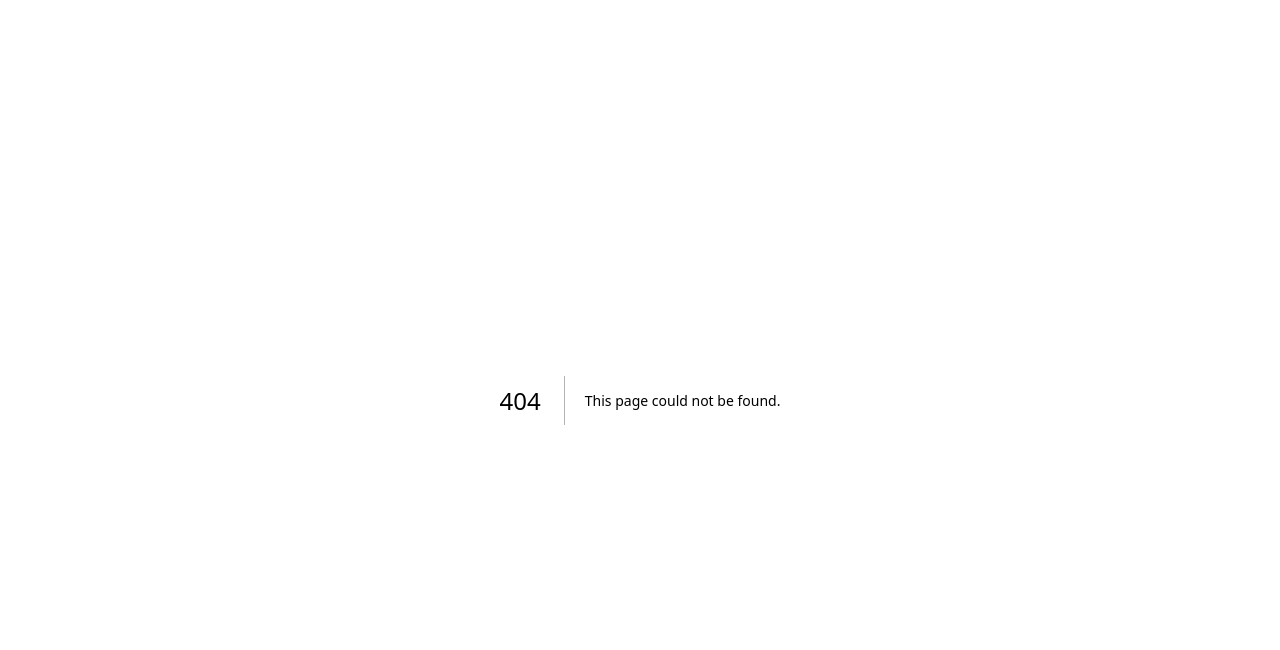
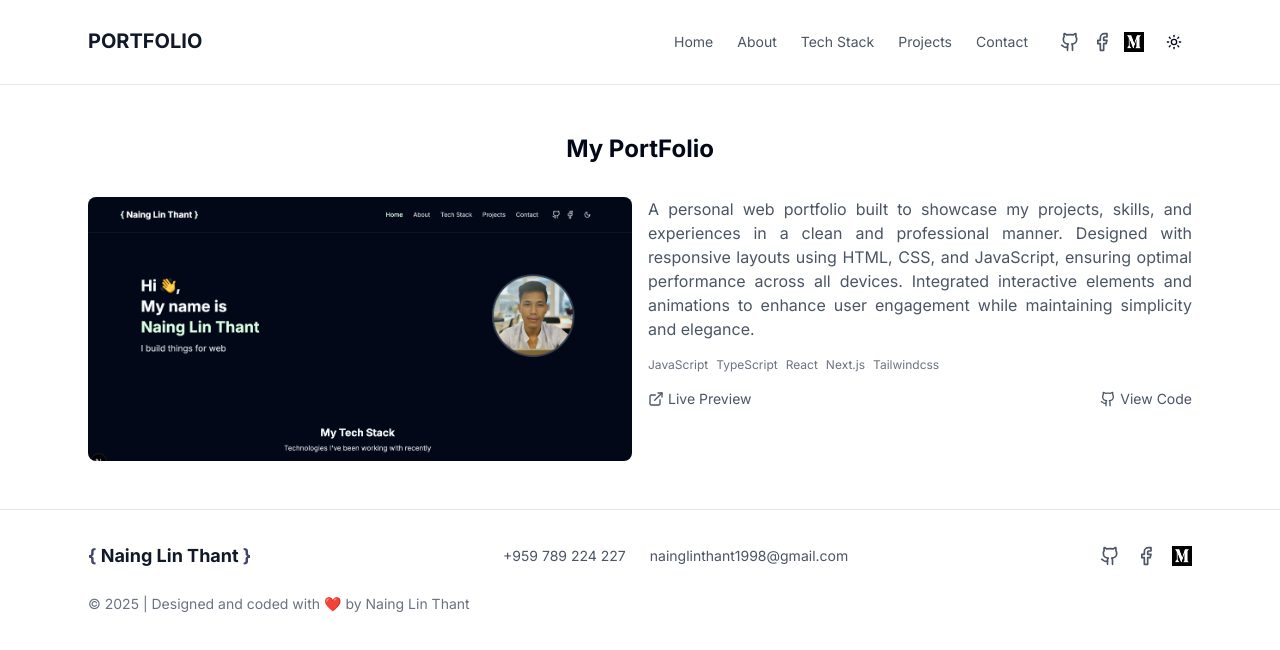
Before and after one commit to nainglinthant111/NaingLinThant, a Next.js app: page /projects/1/projectdetails in a window 1280 px wide. Before the commit this address had no page. Shown: the top 650 px of the page. Built offline with nearby package versions, Linux system fonts and the light colour scheme.

Commit message:
project detail

```diff
--- /dev/null
+++ b/app/projects/[id]/projectdetails/page.tsx
@@ -0,0 +1,19 @@
+"use client";
+import Header from "@/components/header";
+import Footer from "@/components/footer";
+import ProjectDetail from "@/components/ProjectDetail";
+import { useParams } from "next/navigation";
+
+const ProjectsDetail = () => {
+    const params = useParams();
+    return (
+        <main className="min-h-screen">
+            <Header />
+            <div className="container mx-auto px-4 md:px-6 max-w-6xl">
+                <ProjectDetail id={params.id} />
+            </div>
+            <Footer />
+        </main>
+    );
+};
+export default ProjectsDetail;
--- /dev/null
+++ b/components/ProjectDetail.tsx
@@ -0,0 +1,62 @@
+import React from "react";
+import { projects } from "@/components/projects";
+import Image from "next/image";
+import Link from "next/link";
+import { ExternalLink, Github } from "lucide-react";
+
+function ProjectDetail(props: any) {
+    const project = projects.find((p) => p.id === Number(props.id));
+    return (
+        <section className="py-12">
+            <h2 className="text-2xl font-bold text-center mb-2">
+                {project?.title}
+            </h2>
+            <div className="flex flex-col md:space-x-4 md:flex-row mt-8">
+                <div className="md:w-1/2">
+                    <Image
+                        src={project?.image || "/placeholder.svg"}
+                        alt={"project cover"}
+                        className="w-full h-full object-cover rounded-lg"
+                    />
+                </div>
+                <div className="md:w-1/2 mt-4 md:mt-0">
+                    <p className="text-gray-600 dark:text-gray-300 text-justify">
+                        {project?.description}
+                    </p>
+                    <div className="flex flex-wrap gap-2 my-4">
+                        {project!.tech.map((tech) => (
+                            <span
+                                key={tech}
+                                className="text-xs text-gray-500 dark:text-gray-400"
+                            >
+                                {tech}
+                            </span>
+                        ))}
+                    </div>
+                    <div className="flex justify-between items-center mt-4">
+                        <Link
+                            href={project!.liveLink}
+                            target="_blank"
+                            rel="noopener noreferrer"
+                            className="flex items-center text-sm text-gray-600 dark:text-gray-300 hover:text-[#42446e] dark:hover:text-[#d7ffe0]"
+                        >
+                            <ExternalLink className="w-4 h-4 mr-1" />
+                            Live Preview
+                        </Link>
+                        <Link
+                            href={project!.githubLink}
+                            target="_blank"
+                            rel="noopener noreferrer"
+                            className="flex items-center text-sm text-gray-600 dark:text-gray-300 hover:text-[#42446e] dark:hover:text-[#d7ffe0]"
+                        >
+                            <Github className="w-4 h-4 mr-1" />
+                            View Code
+                        </Link>
+                    </div>
+                </div>
+            </div>
+        </section>
+    );
+}
+
+export default ProjectDetail;
--- a/components/about-content.tsx
+++ b/components/about-content.tsx
@@ -44,14 +44,14 @@ export default function AboutContent() {
         <section className="py-16">
             <h2 className="text-2xl font-bold mb-8">About Me</h2>
 
-            <div className="mb-12">
-                <p className="text-gray-600 dark:text-gray-300 mb-4">
+            <div className="mb-12 md:border-l-2 md:pl-2">
+                <p className="text-gray-600 dark:text-gray-300 mb-4 text-justify">
                     I'm a passionate full stack developer with experience in
                     building modern web applications and services. I specialize
                     in both frontend and backend development, working with a
                     variety of technologies and frameworks.
                 </p>
-                <p className="text-gray-600 dark:text-gray-300">
+                <p className="text-gray-600 dark:text-gray-300 text-justify">
                     My diverse background includes experience in networking,
                     robotics, and maritime work, which has helped me develop
                     strong problem-solving skills and adaptability to different
@@ -71,12 +71,14 @@ export default function AboutContent() {
                                 <h4 className="font-medium text-[#42446e] dark:text-[#d7ffe0]">
                                     {job.title}
                                 </h4>
+                                <div className="md:border-l-2 md:pl-2">
                                     <p className="text-gray-600 dark:text-gray-300">
                                         {job.company}
                                     </p>
-                                <p className="text-sm text-gray-500 dark:text-gray-400 mt-1">
+                                    <p className="text-sm text-gray-500 dark:text-gray-400 mt-1 text-justify">
                                         {job.description}
                                     </p>
+                                </div>
                             </div>
                             <div className="text-right">
                                 <span className="text-sm text-gray-500 dark:text-gray-400">
@@ -100,12 +102,14 @@ export default function AboutContent() {
                                 <h4 className="font-medium text-[#42446e] dark:text-[#d7ffe0]">
                                     {edu.degree}
                                 </h4>
+                                <div className="md:border-l-2 md:pl-2">
                                     <p className="text-gray-600 dark:text-gray-300">
                                         {edu.institution}
                                     </p>
                                     <p className="text-sm text-gray-500 dark:text-gray-400 mt-1">
                                         {edu.description}
                                     </p>
+                                </div>
                             </div>
                             <div className="text-right">
                                 <span className="text-sm text-gray-500 dark:text-gray-400">
--- a/components/projects.tsx
+++ b/components/projects.tsx
@@ -8,21 +8,14 @@ import eco from "../public/projects/eco.png";
 import payroll from "../public/projects/payroll.png";
 import voting from "../public/projects/voting.png";
 
-export default function Projects() {
-    const projects = [
+export const projects = [
     {
         id: 1,
         title: "My PortFolio",
         description:
             "A personal web portfolio built to showcase my projects, skills, and experiences in a clean and professional manner. Designed with responsive layouts using HTML, CSS, and JavaScript, ensuring optimal performance across all devices. Integrated interactive elements and animations to enhance user engagement while maintaining simplicity and elegance.",
         image: portfolio,
-            tech: [
-                "JavaScript",
-                "TypeScript",
-                "React",
-                "Next.js",
-                "Tailwindcss",
-            ],
+        tech: ["JavaScript", "TypeScript", "React", "Next.js", "Tailwindcss"],
         liveLink: "https://nainglinthant.vercel.app/",
         githubLink: "https://github.com/nainglinthant111/NaingLinThant",
     },
@@ -72,18 +65,12 @@ export default function Projects() {
         description:
             "Next.js Fontend project for testing login => user : user@example.com, admin : admin@example.com ,pass : 12345678 ",
         image: voting,
-            tech: [
-                "Next.js",
-                "TailwindCss",
-                "Shadcn",
-                "JavaScript",
-                "TypeScript",
-            ],
+        tech: ["Next.js", "TailwindCss", "Shadcn", "JavaScript", "TypeScript"],
         liveLink: "https://voting-beta-seven.vercel.app/",
         githubLink: "https://github.com/nainglinthant111/kingqueenvoting",
     },
 ];
-
+export default function Projects() {
     return (
         <section className="py-16">
             <h2 className="text-2xl font-bold text-center mb-2">Projects</h2>
@@ -110,9 +97,12 @@ export default function Projects() {
                             <h3 className="text-lg font-semibold mb-2 text-[#42446e] dark:text-[#d7ffe0]">
                                 {project.title}
                             </h3>
-                            <p className="text-gray-600 dark:text-gray-300 text-sm mb-4 text-justify line-clamp-3">
+                            <Link
+                                href={`/projects/${project.id}/projectdetails`}
+                                className="text-gray-600 dark:text-gray-300 text-sm mb-4 text-justify line-clamp-3"
+                            >
                                 {project.description}
-                            </p>
+                            </Link>
                             <div className="flex flex-wrap gap-2 mb-4">
                                 {project.tech.map((tech) => (
                                     <span
```
Lines whose indentation alone changed are shown as unchanged.
